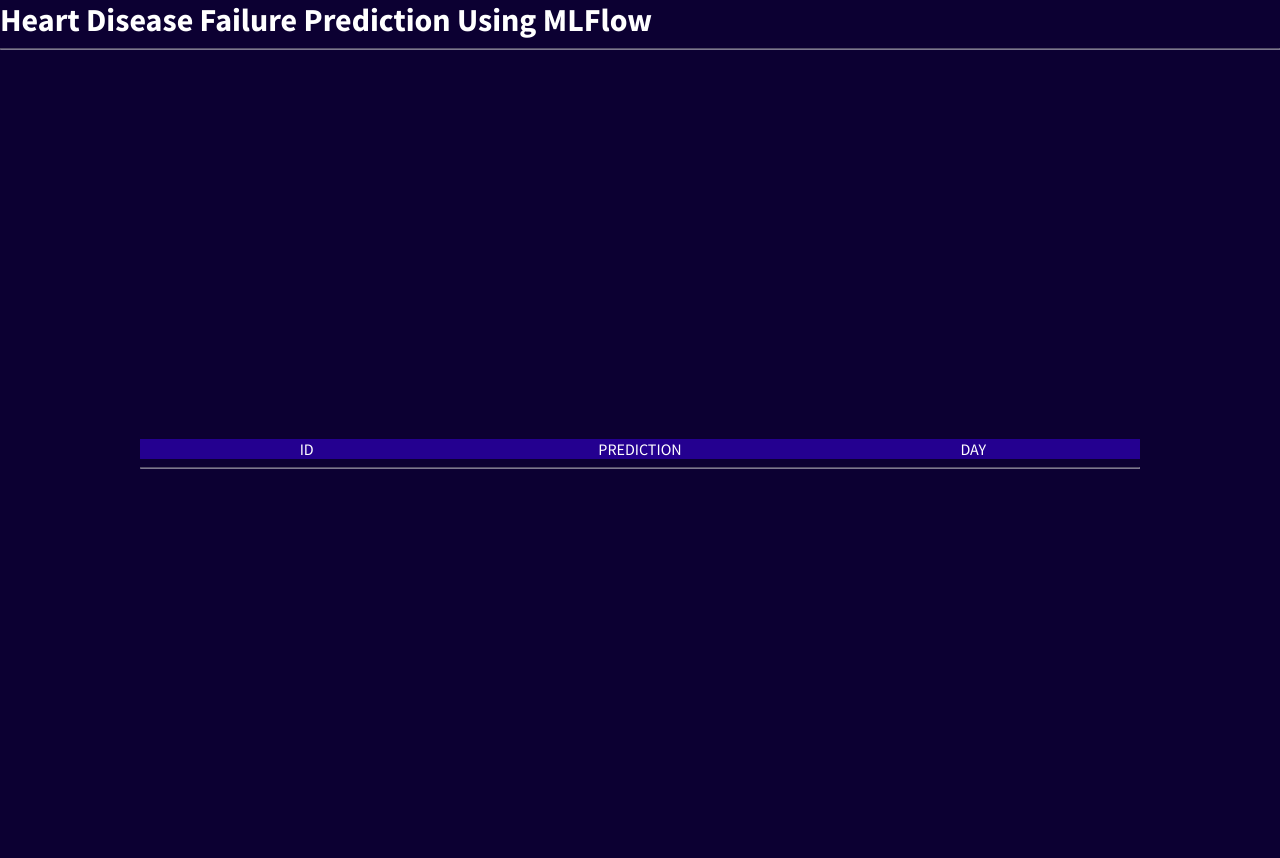
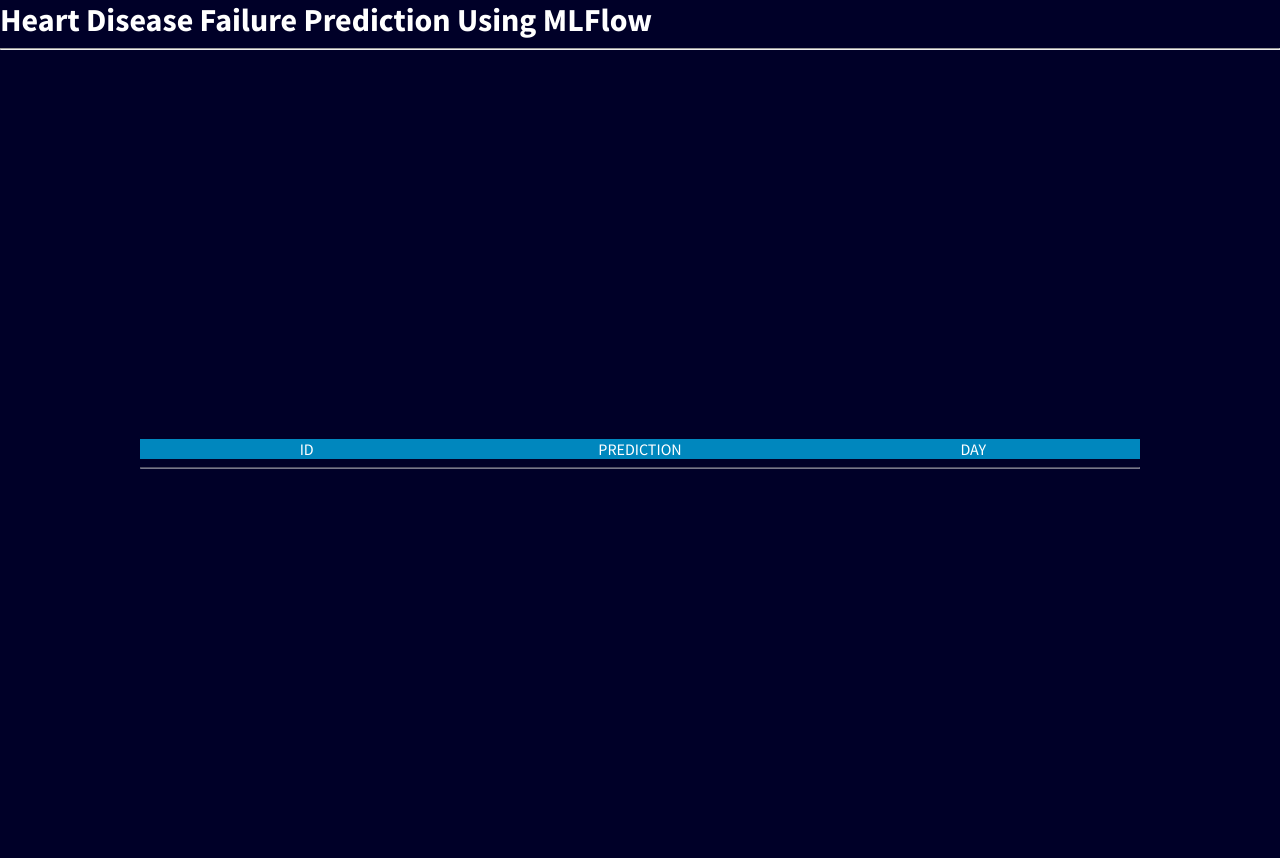
Before and after one commit to JarcauCristian/MLPredict, a Flask app: template templates/prediction.html in a window 1280 px wide. Run offline with Flask 2, Linux system fonts and the light colour scheme; the template is opened without the code that fills it, so the values that code supplies are empty.

Commit message:
Uniformized the theam throught the web pages

```diff
--- a/templates/prediction.html
+++ b/templates/prediction.html
@@ -19,7 +19,7 @@
         	padding:$base-spacing-unit;
         	font-family:'Source Sans Pro', sans-serif;
         	margin:0;
-        	background-color: #0C0032;
+        	background-color: #000028;
         }
 
         h1,h2,h3,h4,h5,h6 {
@@ -44,7 +44,7 @@
         .table-header {
         	display:flex;
         	width:100%;
-        	background:#240090;
+        	background:#0087BE;
         	padding:($half-spacing-unit * 1.5) 0;
         }
 
@@ -65,7 +65,7 @@
         }
 
         hr {
-            color: #240090;
+            color: #0027A0;
             opacity: 0.5;
         }
 
@@ -112,13 +112,13 @@
     <style>
 
         .hrt-header {
-        	    background-color: #0C0032;
+        	    background-color: #000028;
         	    color: white;
         }
 
         .hrt-hr {
-            color: #3500D3;
-            opacity: 0.5;
+            color: #0027A0;
+            opacity: 1;
         }
 
     </style>
```
Also changed, not shown: templates/base.html (+8 -4 lines), templates/graphs.html (+45 -4 lines).
